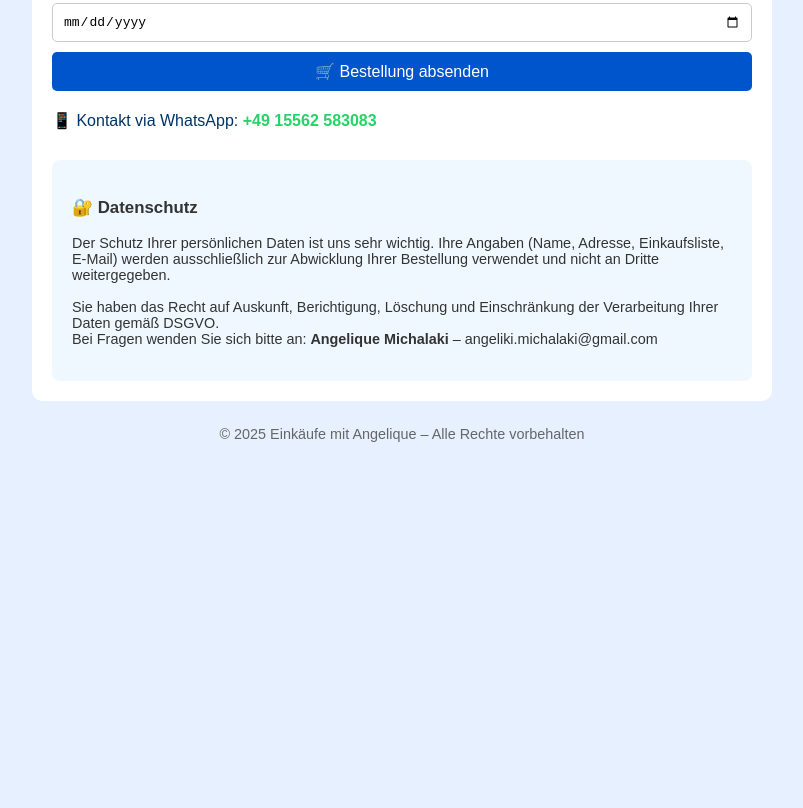
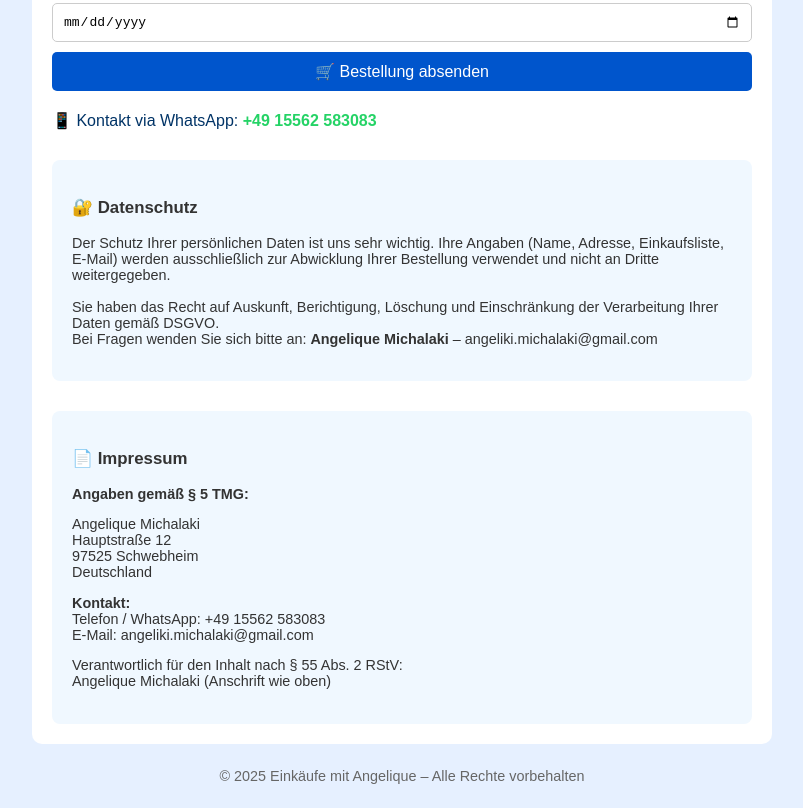
Before and after one commit to angelique20025/einkaeufe-mit-angelique, a plain HTML site: page index.html in a window 1280 px wide. Shown: the part 989-1797 px from the top of the page, without its empty margins (238-1041 px from the left). Before the commit the page ends 1455 px from the top, so only its background shows below. Drawn offline with Linux system fonts and the light colour scheme.

Commit message:
Update index.html

```diff
--- a/index.html
+++ b/index.html
@@ -64,7 +64,7 @@
             font-size: 0.9em;
             color: #666;
         }
-        .datenschutz {
+        .datenschutz, .impressum {
             font-size: 0.9em;
             margin-top: 30px;
             padding: 20px;
@@ -144,6 +144,26 @@
                 Bei Fragen wenden Sie sich bitte an: <strong>Angelique Michalaki</strong> – angeliki.michalaki@gmail.com
             </p>
         </div>
+
+        <div class="impressum">
+            <h3>📄 Impressum</h3>
+            <p><strong>Angaben gemäß § 5 TMG:</strong></p>
+            <p>
+                Angelique Michalaki<br>
+                Hauptstraße 12<br>
+                97525 Schwebheim<br>
+                Deutschland
+            </p>
+            <p>
+                <strong>Kontakt:</strong><br>
+                Telefon / WhatsApp: +49 15562 583083<br>
+                E-Mail: angeliki.michalaki@gmail.com
+            </p>
+            <p>
+                Verantwortlich für den Inhalt nach § 55 Abs. 2 RStV:<br>
+                Angelique Michalaki (Anschrift wie oben)
+            </p>
+        </div>
     </main>
 
     <footer>
```
